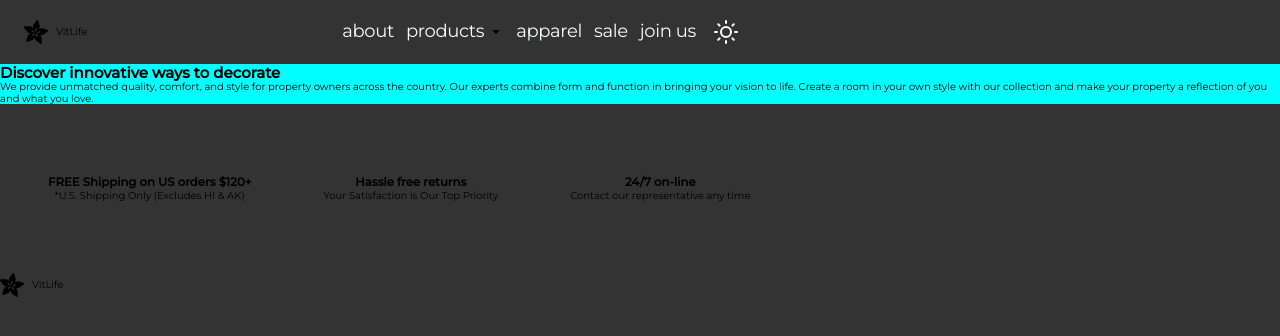
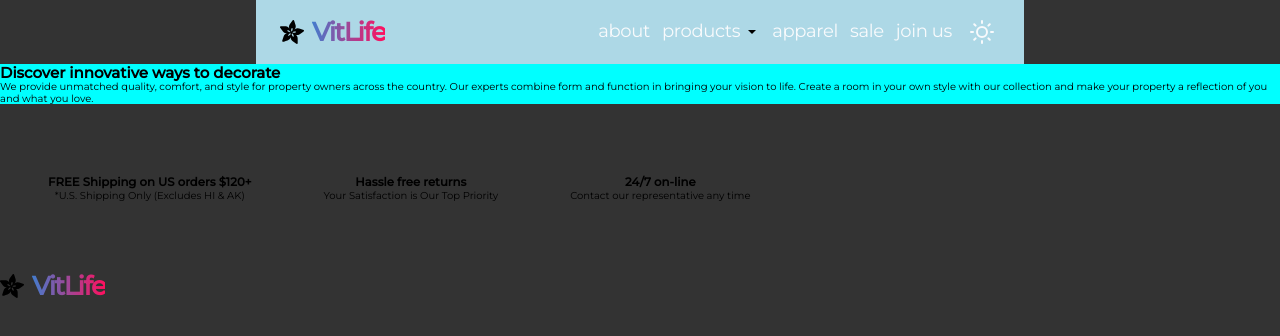
Before and after one commit to Alexandrbig1/vit-life, a React (Vite) app: page / in a window 1280 px wide. Shown: the top 336 px of the page. Built offline with nearby package versions, Linux system fonts and the light colour scheme.

Commit message:
fix: updated Logo component

```diff
--- a/src/components/Header/Header.styled.jsx
+++ b/src/components/Header/Header.styled.jsx
@@ -11,9 +11,13 @@ export const HeaderContainer = styled.header`
   position: fixed;
   top: 0;
   left: 0;
+  right: 0;
+  bottom: 0;
+  z-index: 100;
   width: 100%;
   max-width: 375px;
   margin: 0 auto;
+  background-color: lightblue;
 
   @media (min-width: 768px) {
     max-width: 768px;
--- a/src/components/Logo/Logo.jsx
+++ b/src/components/Logo/Logo.jsx
@@ -1,10 +1,10 @@
-import { LogoContainer, LogoIcon } from "./Logo.styled";
+import { LogoContainer, LogoIcon, LogoText } from "./Logo.styled";
 
 function Logo() {
   return (
     <LogoContainer>
       <LogoIcon />
-      <span>VitLife</span>
+      <LogoText>VitLife</LogoText>
     </LogoContainer>
   );
 }
--- a/src/components/Logo/Logo.styled.jsx
+++ b/src/components/Logo/Logo.styled.jsx
@@ -1,5 +1,6 @@
 import styled from "styled-components";
 import { SiAdafruit } from "react-icons/si";
+import { primaryFont } from "../fonts";
 
 export const LogoContainer = styled.div`
   display: flex;
@@ -10,3 +11,28 @@ export const LogoContainer = styled.div`
 export const LogoIcon = styled(SiAdafruit)`
   font-size: 2.4rem;
 `;
+
+export const LogoText = styled.span`
+  font-family: ${primaryFont};
+  font-size: 2.2rem;
+  font-style: normal;
+  font-weight: 600;
+  line-height: 1;
+  letter-spacing: -1.48px;
+  cursor: pointer;
+
+  /* background: linear-gradient(to right, #ff105f, #ffad06); */
+  /* background: linear-gradient(to right, rgb(67, 124, 205), rgb(69, 214, 202)); */
+
+  background: linear-gradient(to right, rgb(67, 124, 205), rgb(255, 16, 95));
+  -webkit-background-clip: text;
+  -webkit-text-fill-color: transparent;
+
+  @media (min-width: 768px) {
+    font-size: 2.4rem;
+  }
+
+  @media (min-width: 768px) {
+    font-size: 2.6rem;
+  }
+`;
```
